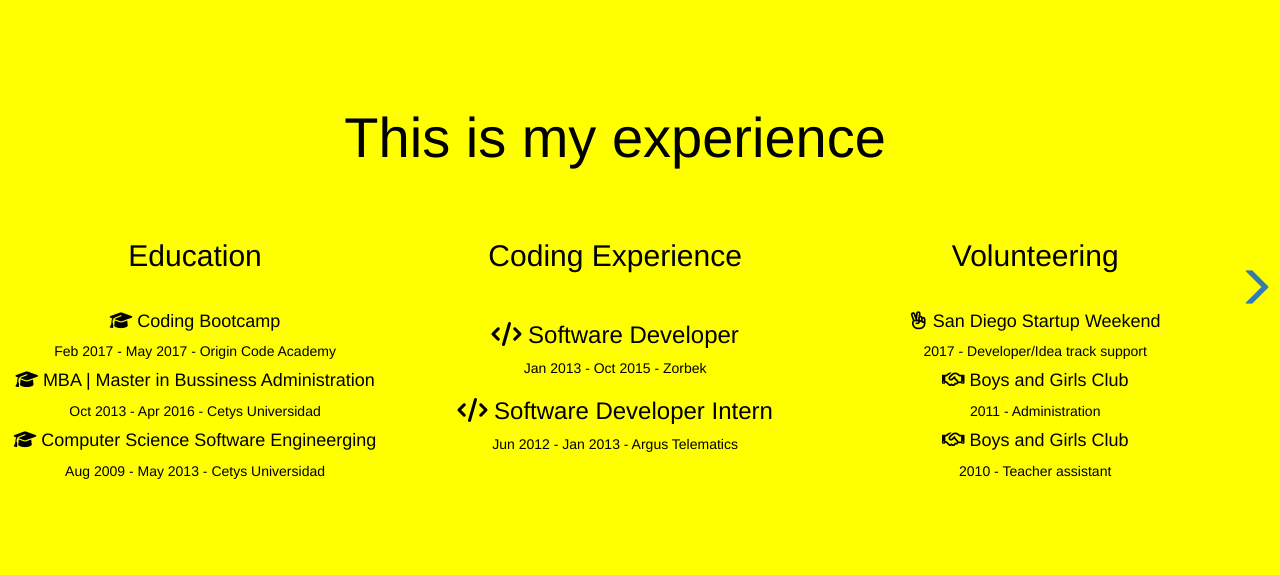
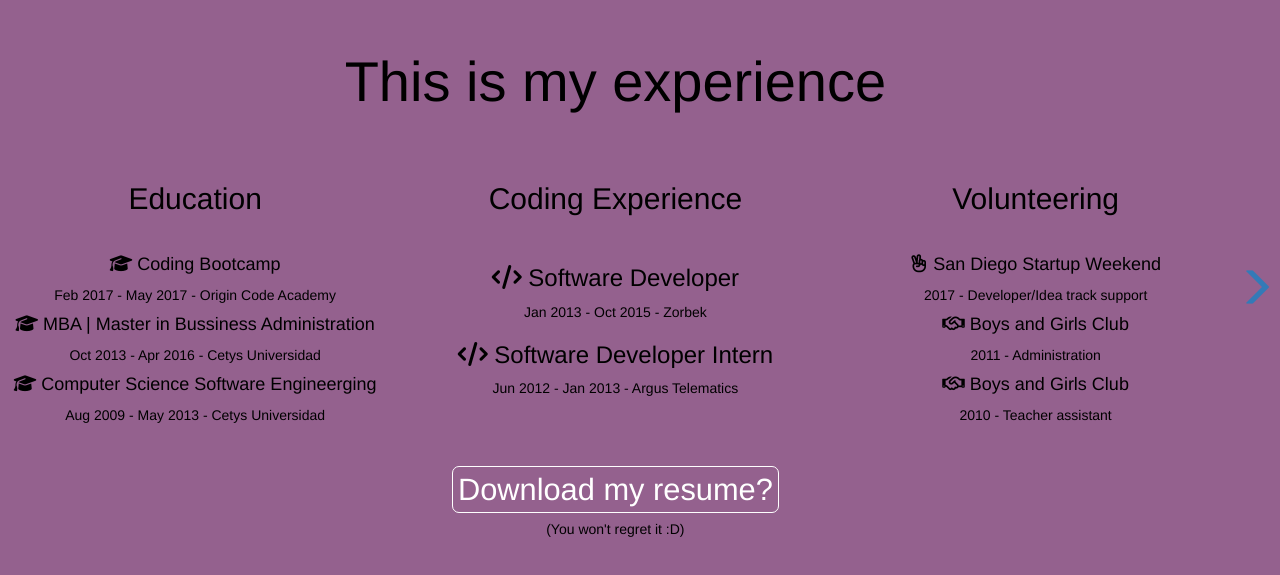
Before and after one commit to arlin13/ArlinDeveloperSite, a plain HTML site: page portfolio.html in a window 1280 px wide. Shown: the part 111-686 px from the top of the page. Drawn offline with nearby package versions, Linux system fonts and the light colour scheme.

Commit message:
Change design things and colors

```diff
--- a/portfolio.html
+++ b/portfolio.html
@@ -20,7 +20,7 @@
   <div id="container">
     <div id="portfolio" class="bigbox">
       <div class="smallbox">
-          <!-- <span id="rightArrow" class="glyphicon glyphicon-heart-empty pointer arrow" aria-hidden="true"></span> -->
+        <!-- <span id="rightArrow" class="glyphicon glyphicon-heart-empty pointer arrow" aria-hidden="true"></span> -->
       </div>
       <div class="smallbox">
         <h1 class="subtitle animated bounce">This is my experience</h1>
@@ -59,6 +59,13 @@
               Software Developer Intern
             </h3>
             <p>Jun 2012 - Jan 2013 - Argus Telematics</p>
+            <br>
+            <br>
+            <br>
+            <div class="x">
+              <a id="downloadResume" href="./about.html" class="btn-simple pointer">Download my resume?</a>
+              <h5>(You won't regret it :D)</h5>
+            </div>
           </div>
           <div class="col-xs-12 col-md-4">
             <h2>Volunteering</h2>
--- a/style/style.css
+++ b/style/style.css
@@ -11,7 +11,7 @@
   color: white;
 }
 #portfolio{
-  background-color: yellow;
+  background-color: #94618e;
   color: black;
 }
 #contact{
```
